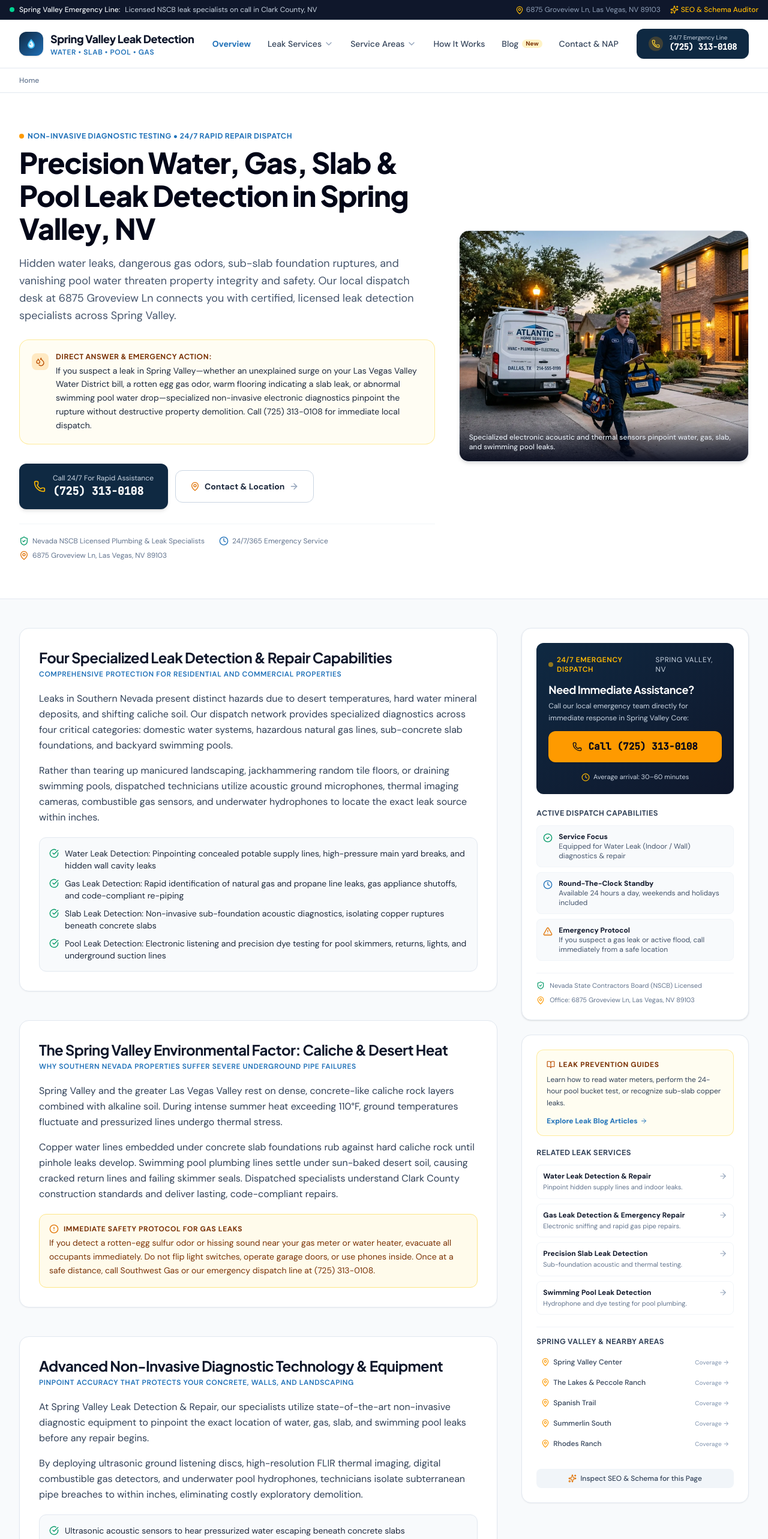
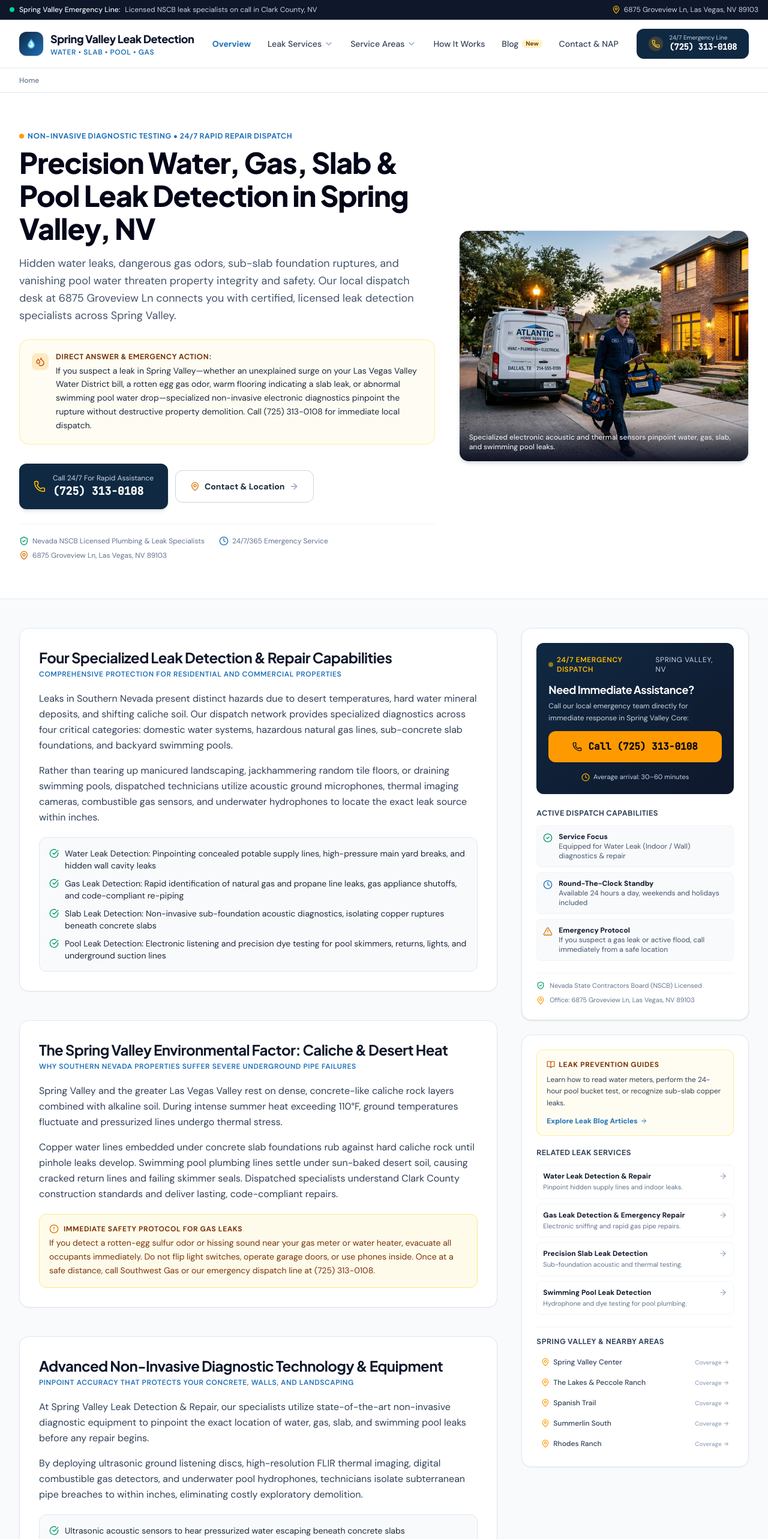
Before and after one commit to Shahzadtextilian/Las-Vegas-Leak-Detection, a React (Vite) app: page / in a window 1280 px wide. Shown: the top 2566 px of the page at 60% size. Built offline with nearby package versions, Linux system fonts and the light colour scheme.

Commit message:
refactor: remove SEO audit functionality from UI
Decommission the site audit feature and associated UI elements from the Header and PageRenderer components to clean up the user-facing interface.

```diff
--- a/src/components/Header.tsx
+++ b/src/components/Header.tsx
@@ -1,17 +1,16 @@
 import React, { useState } from 'react';
 import { PHONE_NUMBER, PHONE_HREF, BRAND_NAME, BUSINESS_ADDRESS } from '../data/siteData';
-import { Phone, ChevronDown, Menu, X, Sparkles, MapPin, BookOpen } from 'lucide-react';
+import { Phone, ChevronDown, Menu, X, MapPin, BookOpen } from 'lucide-react';
 
 interface HeaderProps {
   currentSlug: string;
   onNavigate: (slug: string) => void;
-  onOpenAudit: () => void;
+  onOpenAudit?: () => void;
 }
 
 export const Header: React.FC<HeaderProps> = ({
   currentSlug,
   onNavigate,
-  onOpenAudit,
 }) => {
   const [servicesOpen, setServicesOpen] = useState(false);
   const [locationsOpen, setLocationsOpen] = useState(false);
@@ -45,18 +44,10 @@ export const Header: React.FC<HeaderProps> = ({
             <span className="text-slate-300">Licensed NSCB leak specialists on call in Clark County, NV</span>
           </div>
           <div className="flex items-center gap-4">
-            <span className="text-slate-400 hidden md:inline">
-              <MapPin className="w-3.5 h-3.5 inline mr-1 text-amber-400" />
-              {BUSINESS_ADDRESS.streetAddress}, {BUSINESS_ADDRESS.addressLocality}, {BUSINESS_ADDRESS.addressRegion} {BUSINESS_ADDRESS.postalCode}
+            <span className="text-slate-300 flex items-center gap-1.5 text-xs">
+              <MapPin className="w-3.5 h-3.5 inline text-amber-400 shrink-0" />
+              <span>{BUSINESS_ADDRESS.streetAddress}, {BUSINESS_ADDRESS.addressLocality}, {BUSINESS_ADDRESS.addressRegion} {BUSINESS_ADDRESS.postalCode}</span>
             </span>
-            <button
-              onClick={onOpenAudit}
-              className="text-amber-400 hover:text-amber-300 transition-colors font-medium flex items-center gap-1 cursor-pointer"
-              title="Inspect SEO, JSON-LD Schema & Internal Links for this page"
-            >
-              <Sparkles className="w-3.5 h-3.5" />
-              <span>SEO & Schema Auditor</span>
-            </button>
           </div>
         </div>
       </div>
--- a/src/components/PageRenderer.tsx
+++ b/src/components/PageRenderer.tsx
@@ -13,7 +13,6 @@ import {
   ArrowRight,
   Droplets,
   Wrench,
-  Sparkles,
   BookOpen
 } from 'lucide-react';
 import { SidebarDispatchForm } from './SidebarDispatchForm';
@@ -21,13 +20,12 @@ import { SidebarDispatchForm } from './SidebarDispatchForm';
 interface PageRendererProps {
   page: PageContent;
   onNavigate: (slug: string) => void;
-  onOpenAudit: () => void;
+  onOpenAudit?: () => void;
 }
 
 export const PageRenderer: React.FC<PageRendererProps> = ({
   page,
   onNavigate,
-  onOpenAudit,
 }) => {
   const [openFaq, setOpenFaq] = useState<number | null>(0);
   const [imgHasError, setImgHasError] = useState<boolean>(false);
@@ -655,17 +653,6 @@ export const PageRenderer: React.FC<PageRendererProps> = ({
                 </div>
               )}
 
-              {/* Audit Trigger */}
-              <div className="pt-2">
-                <button
-                  onClick={onOpenAudit}
-                  className="w-full py-2 bg-slate-100 hover:bg-slate-200 text-slate-700 font-medium text-xs rounded-lg flex items-center justify-center gap-1.5 transition-colors cursor-pointer"
-                >
-                  <Sparkles className="w-3.5 h-3.5 text-amber-600" />
-                  <span>Inspect SEO & Schema for this Page</span>
-                </button>
-              </div>
-
             </div>
 
           </aside>
```
